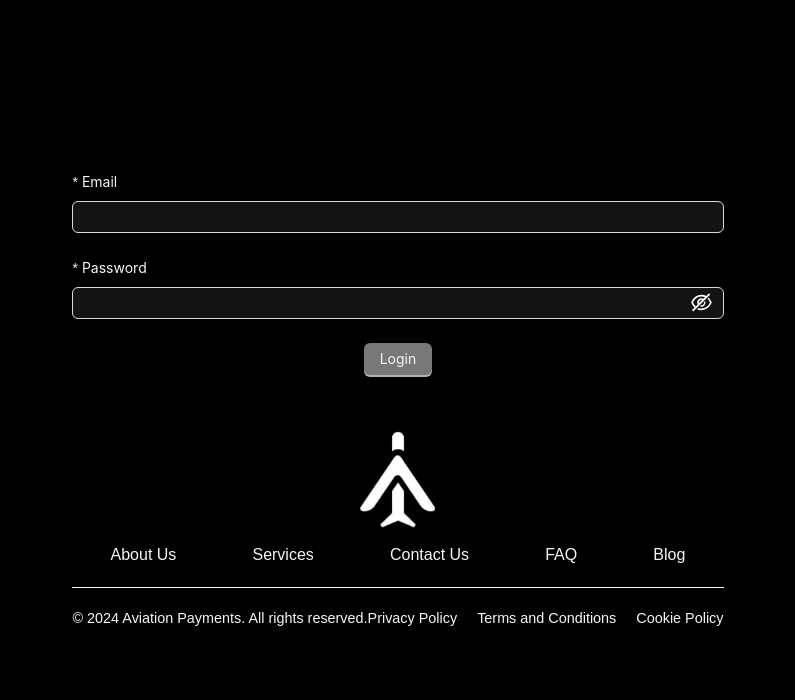
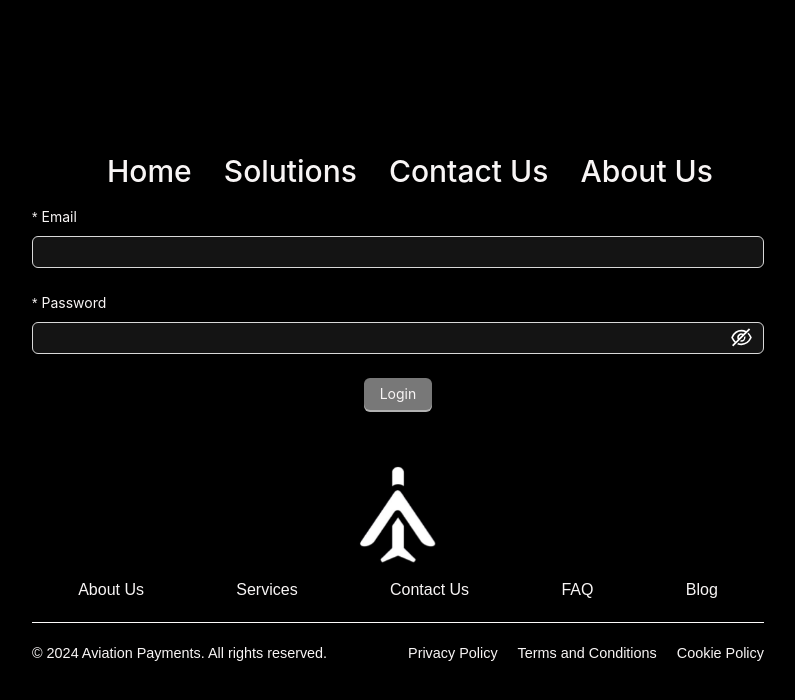
Before and after one commit to dopamine9931/upright-aviation-payments, a React (Vite) app in the folder Client/: page /admin in a window 1280 px wide. Shown: the top 700 px of the page, without its empty margins (242-1037 px from the left). Built offline with nearby package versions, Linux system fonts and the light colour scheme; no server answers.

Commit message:
navbar rework

```diff
--- a/Client/src/App.css
+++ b/Client/src/App.css
@@ -11,11 +11,11 @@
   will-change: filter;
   transition: filter 300ms;
 }
-.logo:hover {
-  filter: drop-shadow(0 0 2em #646cffaa);
-}
+/* .logo:hover {
+  filter: drop-shadow(0 0 2em #f6f6f7);
+} */
 .logo.react:hover {
-  filter: drop-shadow(0 0 2em #61dafbaa);
+  filter: drop-shadow(0 0 2em #f5f4f4);
 }
 
 @keyframes logo-spin {
--- a/Client/src/App.jsx
+++ b/Client/src/App.jsx
@@ -13,9 +13,9 @@ import Homepage from "./pages/homepage.jsx";
 import "./App.css";
 import { ConfigProvider } from "antd";
 import AdminPage from "./pages/adminPage.jsx";
-// import Navbar from "./components/navbar.jsx";
 import Footer from "./components/footer.jsx";
-import Testimoanials from "./components/testimoanials.jsx";
+import Navbar from "./components/navbar.jsx";
+
 
 function App() {
   return (
@@ -30,7 +30,8 @@ function App() {
           },
         }}
       >
-        {/* <Navbar /> */}
+        <Navbar />
+
         <Router>
           <Routes>
             <Route path="/" element={<Homepage />} />
--- /dev/null
+++ b/Client/src/components/component-css-files/navbar-mobile.css
@@ -0,0 +1,61 @@
+/* Navbar styles */
+.navbar-container {
+  position: sticky;
+  top: 0px;
+  width: 100%;
+  background-color: black;
+  height: 70px;
+  display: flex;
+  align-items: center;
+  padding-left: 12px;
+  padding-right: 12px;
+  z-index: 1000;
+  justify-content: space-between;
+}
+
+/* Hamburger button styles */
+.hamburger-button {
+  color: white;
+  font-size: 24px;
+  cursor: pointer;
+  display: none; /* Hide on desktop view by default */
+}
+
+/* Desktop menu styles */
+.menu-desktop {
+  flex: 1;
+  display: flex;
+  justify-content: center;
+}
+
+/* Mobile drawer styles */
+.drawer-content {
+  background-color: black;
+  color: rgb(252, 251, 251);
+  padding: 0;
+  width: 250px; /* Adjust width as needed */
+}
+
+/* Media queries */
+
+/* Styles for mobile view */
+@media (max-width: 768px) {
+  .hamburger-button {
+    display: block; /* Show hamburger button on mobile view */
+  }
+
+  .menu-desktop {
+    display: none; /* Hide desktop menu on mobile view */
+  }
+}
+
+/* Styles for desktop view */
+@media (min-width: 769px) {
+  .hamburger-button {
+    display: none; /* Hide hamburger button on desktop view */
+  }
+
+  .menu-desktop {
+    display: flex; /* Show desktop menu on desktop view */
+  }
+}
--- a/Client/src/components/navbar.jsx
+++ b/Client/src/components/navbar.jsx
@@ -1,109 +1,77 @@
-
 import React, { useState } from "react";
 import { Menu, Drawer } from "antd";
 import { MenuOutlined } from "@ant-design/icons";
+import "../components/component-css-files/navbar-mobile.css"; // Adjust the path as needed
 
-function Navbar() {
-  const [openMENU, setOpenMENU] = useState(false);
+// Navbar component
+function Navbar({ currentPath = "" }) {
+  const [drawerVisible, setDrawerVisible] = useState(false);
+
+  // Function to show the drawer
+  const showDrawer = () => {
+    setDrawerVisible(true);
+  };
+
+  // Function to close the drawer
+  const closeDrawer = () => {
+    setDrawerVisible(false);
+  };
 
   return (
-    <div style={{ height: "100vh", backgroundColor: "black" }}>
-      <div
-        style={{
-          positioning: "sticky",
-          backgroundColor: "black",
-          height: 60,
-          paddingLeft: 12,
-          paddingTop: 12,
-        }}
-        className="menuIcon"
-      >
-        <MenuOutlined
-          style={{ color: "white", fontSize: 30 }}
-          onClick={() => setOpenMENU(true)}
-        />
+    <div className="navbar-container">
+      {/* Hamburger Button (Mobile view) */}
+      <div onClick={showDrawer} className="hamburger-button">
+        <MenuOutlined />
       </div>
-      <span className="headerMenu">
-        <AppMenu />
-      </span>
 
+      {/* Centered Menu Items (Desktop view) */}
+      <div className="menu-desktop">
+        <AppMenu currentPath={currentPath} mode="horizontal" />
+      </div>
+
+      {/* Drawer Component */}
       <Drawer
         placement="left"
-        open={openMENU}
-        onClose={() => {
-          setOpenMENU(false);
-        }}
         closable={false}
-        bodyStyle={{ backgroundColor: rgb (20, 21, 22), color: "white" }}
+        onClose={closeDrawer}
+        visible={drawerVisible}
+        bodyStyle={{ padding: 0 }}
       >
-        <AppMenu isInline />
+        <AppMenu currentPath={currentPath} mode="vertical" />
       </Drawer>
     </div>
   );
 }
 
-
-function AppMenu({ isInline = false }) {
+// AppMenu component
+function AppMenu({ currentPath, mode }) {
   return (
     <Menu
       style={{
-        height: "100vh",
         backgroundColor: "black",
         color: "white",
-        fontSize: 24,
+        fontSize: 30,
         border: "none",
+        textAlign: "left",
+        padding: "0 35px",
       }}
-      mode={isInline ? "inline" : "horizontal"}
-      items={[
-        { label: "Home", key: "home" },
-        { label: "Services", key: "services" },
-        { label: "Contact Us", key: "contact" },
-        { label: "About Us", key: "about" },
-      ]}
-    />
+      mode={mode}
+      selectedKeys={[currentPath]} // Highlight the selected menu item
+    >
+      <Menu.Item key="/">
+        <a href="/">Home</a>
+      </Menu.Item>
+      <Menu.Item key="/solutions">
+        <a href="/solutions">Solutions</a>
+      </Menu.Item>
+      <Menu.Item key="/contactus">
+        <a href="/contactus">Contact Us</a>
+      </Menu.Item>
+      <Menu.Item key="/aboutus">
+        <a href="/aboutus">About Us</a>
+      </Menu.Item>
+    </Menu>
   );
 }
 
-<<<<<<< HEAD
-//export default App;
-=======
 export default Navbar;
->>>>>>> 7256c2a1a75f8b84a80883b559b45a5e235aabf4
-
-// Previous Navbar for deletion later -LE
-
-// Navbar
-//const Navbar = () => {
-//    const [isOpen, setIsOpen
-
-//    const toggleMenu = () => {
-//      setIsOpen(!isOpen);
-//    };
-
-//      return (
-//          <nav className="navbar">
-//              <div className="logo">Aviation Payments</div>
-//              <div className="navbar-links ${isOpen ? 'open' : ''}">
-//                  <a href="#home">Home</a>
-//                  <a href="#services">Services</a>
-//                  <a href="#contact">Contact Us</a>
-//                  <a href="#about">About Us</a>
-//              </div>
-//              <div className="menu-icon" onClick={toggleMenu}>
-//                  <div className=""></div>
-//                  <div className=""></div>
-//                  <div className=""></div>
-//             </div>
-//         </nav>
-//      );
-//    };
-
-// revised ant design Navbar -LE
-// includes drawer but can delete if necessary -LE
-<<<<<<< HEAD
-
-
-export default Navbar;
-
-=======
->>>>>>> 7256c2a1a75f8b84a80883b559b45a5e235aabf4
--- a/Client/src/pages/achsolutions.jsx
+++ b/Client/src/pages/achsolutions.jsx
@@ -7,8 +7,7 @@ function ACHSolutions() {
 
   return (
     <div>
-      <h1> Aviation Payments </h1>
-      <h2> ACH Solutions</h2>
+       <h2> ACH Solutions</h2>
     </div>
   );
 };
--- a/Client/src/pages/atmsolutions.jsx
+++ b/Client/src/pages/atmsolutions.jsx
@@ -7,8 +7,10 @@ function ATMSolutions() {
 
   return (
     <div>
-      <h1> Aviation Payments </h1>
-      <h2> ATM Solutions </h2>
+
+      <h1> ATM Solutions </h1>
+
+
     </div>
   );
 };
--- a/Client/src/pages/consulting.jsx
+++ b/Client/src/pages/consulting.jsx
@@ -8,7 +8,7 @@ function Consulting() {
   return (
     <div>
       <h1> Aviation Payments </h1>
-      <h2>Consulting</h2>
+      <h2> Consulting</h2>
     </div>
   );
 };
--- a/Client/src/pages/contactus.jsx
+++ b/Client/src/pages/contactus.jsx
@@ -1,4 +1,5 @@
 import React, { Routes, Route } from "react";
+import FormlessEmbed from "../components/formlessai";
 import { Button } from "antd"; //add an import call on your components pulled from antd (in your component.jsx)
 //adding a button to test, delete in future version
 
@@ -8,8 +9,14 @@ function ContactUs() {
   return (
     <div>
       <h1> Aviation Payments </h1>
-      <h2> Contact Us</h2>
-    </div>
+
+
+
+      <>
+      <FormlessEmbed />
+      </>
+
+      </div>
   );
 
 };
--- a/Client/src/pages/homepage.jsx
+++ b/Client/src/pages/homepage.jsx
@@ -7,35 +7,19 @@ import Contactusmini from "../components/contactusmini";
 import Testimoanials from "../components/testimoanials";
 
 
+
 function Homepage() {
   return (
+
     <div className="landing-page">
+
       <header className="header">
-        <div className="logo">Aviation Payments</div>
-        <nav className="nav">
-          <ul>
-            <li>
-              <a href="#home">Home</a>
-            </li>
-            <li>
-              <a href="#services">Services</a>
-            </li>
-            <li>
-              <a href="#about">About</a>
-            </li>
-            <li>
-              <a href="#contact">Contact</a>
-            </li>
-          </ul>
-        </nav>
+
+        Aviation Payments
+
       </header>
 
       <main>
-        <section id="home" className="home">
-          <h1>Welcome to Aviation Payments</h1>
-          <p>lorem ipsum</p>
-          <LeadCapture isModal={true} />
-        </section>
 
         <InfoSection />
 
@@ -52,9 +36,13 @@ function Homepage() {
             services that streamline and enhance financial transactions.{" "}
           </p>
         </section>
+
         <FormlessEmbed />
+
         <Testimoanials />
+
         <Contactusmini />
+
       </main>
 
     </div>
--- a/Client/src/pages/merchantservices.jsx
+++ b/Client/src/pages/merchantservices.jsx
@@ -8,7 +8,7 @@ function MerchantServices() {
 
       <h2>Merchant Services</h2>
 
-
+      <FormlessEmbed />
     </>
   );
 }
```
